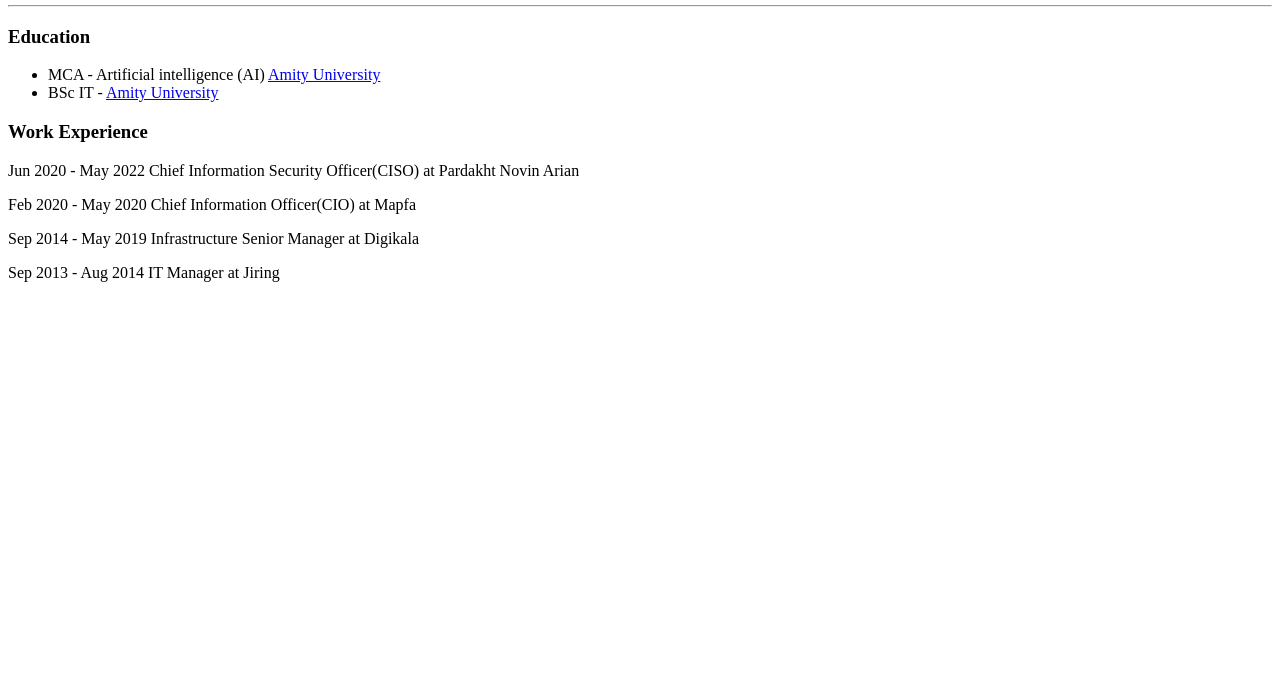
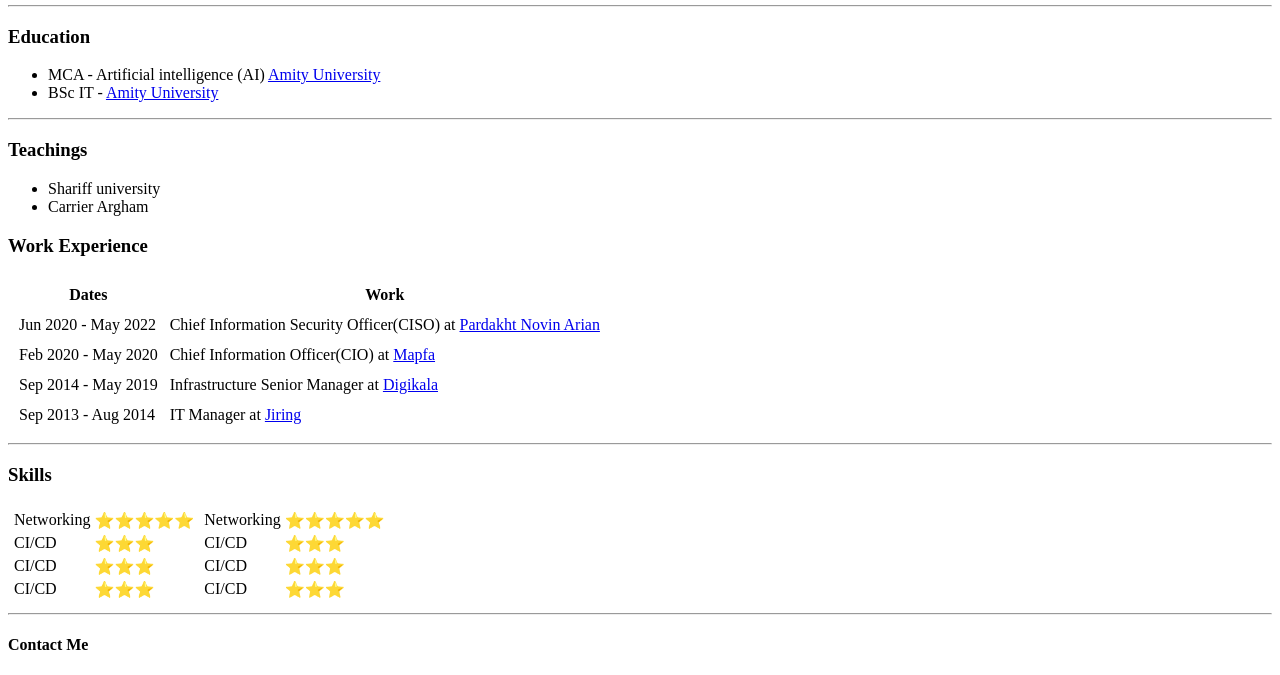
Before and after one commit to ShaahinChaichi/cv, a plain HTML site: page index.html in a window 1280 px wide. Shown: the part 245-920 px from the top of the page. Before the commit the page ends 800 px from the top, so only its background shows below. Drawn offline with Linux system fonts and the light colour scheme.

Commit message:
Skill added

```diff
--- a/index.html
+++ b/index.html
@@ -10,11 +10,12 @@
 <body>
 <table cellspacing="20">
     <tr>
-    <td><img src="images/my_pic.png" alt="Shaahin Profile Picture" width="150" height="150"></td>
-    <td><h1>Mohammad Chaichi</h1>
+        <td><img src="images/my_pic.png" alt="Shaahin Profile Picture" width="150" height="150"></td>
+        <td><h1>Mohammad Chaichi</h1>
 
-        <p><em>Chief Infrastructure Officer</em></p>
-        <p>Experienced Information Technology Platform Manager.</p></td>.
+            <p><em>Chief Infrastructure Officer</em></p>
+            <p>Experienced Information Technology Platform Manager.</p></td>
+        .
     <tr></tr>
 </table>
 <hr>
@@ -23,10 +24,85 @@
     <li>MCA - Artificial intelligence (AI) <a href="www.amity.edu">Amity University</a></li>
     <li>BSc IT - <a href="www.amity.edu">Amity University</a></li>
 </ul>
+<hr>
+<h3>Teachings</h3>
+<ul>
+    <li>Shariff university</li>
+    <li>Carrier Argham</li>
+</ul>
 <h3>Work Experience</h3>
-<p>Jun 2020 - May 2022 Chief Information Security Officer(CISO) at Pardakht Novin Arian</p>
-<p>Feb 2020 - May 2020 Chief Information Officer(CIO) at Mapfa</p>
-<p>Sep 2014 - May 2019 Infrastructure Senior Manager at Digikala</p>
-<p>Sep 2013 - Aug 2014 IT Manager at Jiring</p>
+
+<table cellspacing="10">
+    <thead>
+    <tr>
+        <th>Dates</th>
+        <th>Work</th>
+    </tr>
+    </thead>
+    <tr>
+        <td>Jun 2020 - May 2022</td>
+        <td>Chief Information Security Officer(CISO) at <a href="www.pna.co">Pardakht Novin Arian</a></td>
+    </tr>
+    <tr>
+        <td>Feb 2020 - May 2020</td>
+        <td>Chief Information Officer(CIO) at <a href="www.mapfa.net">Mapfa</a></td>
+    </tr>
+    <tr>
+        <td>Sep 2014 - May 2019</td>
+        <td>Infrastructure Senior Manager at <a href="www.digikala.com">Digikala</a></td>
+    </tr>
+    <tr>
+        <td>Sep 2013 - Aug 2014</td>
+        <td>IT Manager at <a href="www.jiring.ir">Jiring</a></td>
+    </tr>
+</table>
+<hr>
+<h3>Skills</h3>
+<table>
+    <tr>
+        <td>
+            <table>
+                <tr>
+                    <td>Networking</td>
+                    <td>⭐⭐⭐⭐⭐</td>
+                </tr>
+                <tr>
+                    <td>CI/CD</td>
+                    <td>⭐⭐⭐</td>
+                </tr>
+                <tr>
+                    <td>CI/CD</td>
+                    <td>⭐⭐⭐</td>
+                </tr>
+                <tr>
+                    <td>CI/CD</td>
+                    <td>⭐⭐⭐</td>
+                </tr>
+            </table>
+        </td>
+        <td>
+            <table>
+                <tr>
+                    <td>Networking</td>
+                    <td>⭐⭐⭐⭐⭐</td>
+                </tr>
+                <tr>
+                    <td>CI/CD</td>
+                    <td>⭐⭐⭐</td>
+                </tr>
+                <tr>
+                    <td>CI/CD</td>
+                    <td>⭐⭐⭐</td>
+                </tr>
+                <tr>
+                    <td>CI/CD</td>
+                    <td>⭐⭐⭐</td>
+                </tr>
+            </table>
+        </td>
+    </tr>
+</table>
+<hr>
+<h4>Contact Me</h4>
 </body>
 </html>
```
